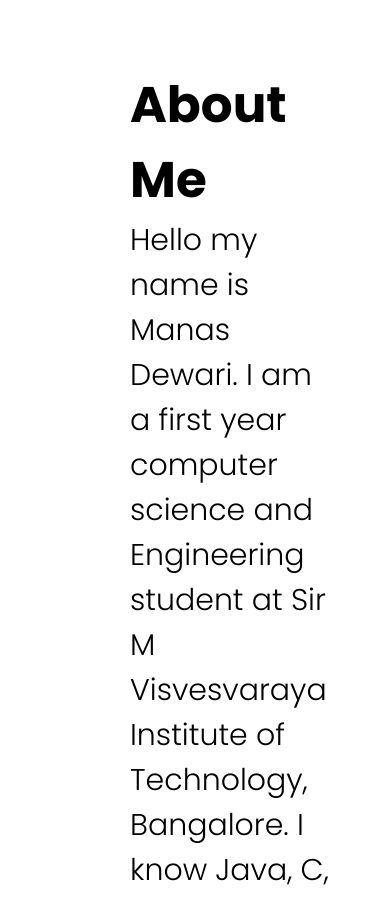
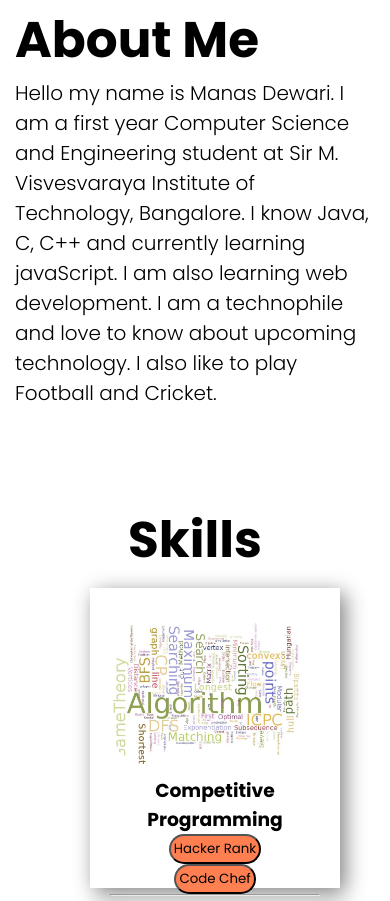
Before and after one commit to manassinghdewari/portfolio, a plain HTML site: page index.html in a window 390 px wide. Shown: the part 856-1757 px from the top of the page. Drawn offline with Linux system fonts and the light colour scheme.

Commit message:
modified paragraph padding and margins

```diff
--- a/index.html
+++ b/index.html
@@ -41,7 +41,7 @@
             <!---for images like for github twitter type example twitter svg and paste code here-->
             <!---we have fill="#ffffff" for filling white color in svg-->
             <a target="_blank"href="https://twitter.com/login?lang=en" class="social"><svg xmlns="http://www.w3.org/2000/svg" fill="#ffffff" width="50" height="50" viewBox="0 0 24 24"><path d="M24 4.557c-.883.392-1.832.656-2.828.775 1.017-.609 1.798-1.574 2.165-2.724-.951.564-2.005.974-3.127 1.195-.897-.957-2.178-1.555-3.594-1.555-3.179 0-5.515 2.966-4.797 6.045-4.091-.205-7.719-2.165-10.148-5.144-1.29 2.213-.669 5.108 1.523 6.574-.806-.026-1.566-.247-2.229-.616-.054 2.281 1.581 4.415 3.949 4.89-.693.188-1.452.232-2.224.084.626 1.956 2.444 3.379 4.6 3.419-2.07 1.623-4.678 2.348-7.29 2.04 2.179 1.397 4.768 2.212 7.548 2.212 9.142 0 14.307-7.721 13.995-14.646.962-.695 1.797-1.562 2.457-2.549z"/></svg></a>
-            <a target="_blank" href="https://www.linkedin.com/login"class="social"><svg xmlns="http://www.w3.org/2000/svg" fill="#ffffff" width="50" height="50" viewBox="0 0 24 24"><path d="M19 0h-14c-2.761 0-5 2.239-5 5v14c0 2.761 2.239 5 5 5h14c2.762 0 5-2.239 5-5v-14c0-2.761-2.238-5-5-5zm-11 19h-3v-11h3v11zm-1.5-12.268c-.966 0-1.75-.79-1.75-1.764s.784-1.764 1.75-1.764 1.75.79 1.75 1.764-.783 1.764-1.75 1.764zm13.5 12.268h-3v-5.604c0-3.368-4-3.113-4 0v5.604h-3v-11h3v1.765c1.396-2.586 7-2.777 7 2.476v6.759z"/></svg></a>
+            <a target="_blank" href="https://in.linkedin.com/in/manas-dewari-2717441a9?trk=public_profile_browsemap_profile-result-card_result-card_full-click"class="social"><svg xmlns="http://www.w3.org/2000/svg" fill="#ffffff" width="50" height="50" viewBox="0 0 24 24"><path d="M19 0h-14c-2.761 0-5 2.239-5 5v14c0 2.761 2.239 5 5 5h14c2.762 0 5-2.239 5-5v-14c0-2.761-2.238-5-5-5zm-11 19h-3v-11h3v11zm-1.5-12.268c-.966 0-1.75-.79-1.75-1.764s.784-1.764 1.75-1.764 1.75.79 1.75 1.764-.783 1.764-1.75 1.764zm13.5 12.268h-3v-5.604c0-3.368-4-3.113-4 0v5.604h-3v-11h3v1.765c1.396-2.586 7-2.777 7 2.476v6.759z"/></svg></a>
             <a target="_blank" href="https://github.com/manassinghdewari" class="social"><svg xmlns="http://www.w3.org/2000/svg" fill="#ffffff" width="50" height="50" viewBox="0 0 24 24"><path d="M12 0c-6.626 0-12 5.373-12 12 0 5.302 3.438 9.8 8.207 11.387.599.111.793-.261.793-.577v-2.234c-3.338.726-4.033-1.416-4.033-1.416-.546-1.387-1.333-1.756-1.333-1.756-1.089-.745.083-.729.083-.729 1.205.084 1.839 1.237 1.839 1.237 1.07 1.834 2.807 1.304 3.492.997.107-.775.418-1.305.762-1.604-2.665-.305-5.467-1.334-5.467-5.931 0-1.311.469-2.381 1.236-3.221-.124-.303-.535-1.524.117-3.176 0 0 1.008-.322 3.301 1.23.957-.266 1.983-.399 3.003-.404 1.02.005 2.047.138 3.006.404 2.291-1.552 3.297-1.23 3.297-1.23.653 1.653.242 2.874.118 3.176.77.84 1.235 1.911 1.235 3.221 0 4.609-2.807 5.624-5.479 5.921.43.372.823 1.102.823 2.222v3.293c0 .319.192.694.801.576 4.765-1.589 8.199-6.086 8.199-11.386 0-6.627-5.373-12-12-12z"/></svg></a>
             <a target="_blank" href="https://instagram.com/manassinghdewari" class="social"><svg xmlns="http://www.w3.org/2000/svg" fill="#ffffff" width="50" height="50" viewBox="0 0 24 24"><path d="M12 2.163c3.204 0 3.584.012 4.85.07 3.252.148 4.771 1.691 4.919 4.919.058 1.265.069 1.645.069 4.849 0 3.205-.012 3.584-.069 4.849-.149 3.225-1.664 4.771-4.919 4.919-1.266.058-1.644.07-4.85.07-3.204 0-3.584-.012-4.849-.07-3.26-.149-4.771-1.699-4.919-4.92-.058-1.265-.07-1.644-.07-4.849 0-3.204.013-3.583.07-4.849.149-3.227 1.664-4.771 4.919-4.919 1.266-.057 1.645-.069 4.849-.069zm0-2.163c-3.259 0-3.667.014-4.947.072-4.358.2-6.78 2.618-6.98 6.98-.059 1.281-.073 1.689-.073 4.948 0 3.259.014 3.668.072 4.948.2 4.358 2.618 6.78 6.98 6.98 1.281.058 1.689.072 4.948.072 3.259 0 3.668-.014 4.948-.072 4.354-.2 6.782-2.618 6.979-6.98.059-1.28.073-1.689.073-4.948 0-3.259-.014-3.667-.072-4.947-.196-4.354-2.617-6.78-6.979-6.98-1.281-.059-1.69-.073-4.949-.073zm0 5.838c-3.403 0-6.162 2.759-6.162 6.162s2.759 6.163 6.162 6.163 6.162-2.759 6.162-6.163c0-3.403-2.759-6.162-6.162-6.162zm0 10.162c-2.209 0-4-1.79-4-4 0-2.209 1.791-4 4-4s4 1.791 4 4c0 2.21-1.791 4-4 4zm6.406-11.845c-.796 0-1.441.645-1.441 1.44s.645 1.44 1.441 1.44c.795 0 1.439-.645 1.439-1.44s-.644-1.44-1.439-1.44z"/></svg></a>
         </div>
@@ -52,7 +52,7 @@
 
         <div class="information">
             <h2>About Me</h2>
-            <p>Hello my name is Manas Dewari. I am a first year computer science and Engineering student at Sir M Visvesvaraya Institute of Technology, Bangalore. I know Java, C, C++ and currently learning javaScript. I am also learn web development. I am a technophile and love to know about upcoming technology. I also like to play football, cricket.</p>
+            <p>Hello my name is Manas Dewari. I am a first year Computer Science and Engineering student at Sir M. Visvesvaraya Institute of Technology, Bangalore. I know Java, C, C++ and currently learning javaScript. I am also learning web development. I am a technophile and love to know about upcoming technology. I also like to play Football and Cricket.</p>
         </div>
         <div class="headshot-container">
             <img class="headshot" src="images/pp.jpeg" alt="manas">
@@ -65,8 +65,8 @@
             <img class="project-image"src="images/Competitive-Programming.jpg" alt="project one image">
             <h3>Competitive Programming</h3>
             <p class="subtext">
-                <div><a target="_blank" class="project-link" href="https://www.hackerrank.com/mnsdewari">Hacker Rank</a></div>
-                <div><a target="_blank" class="project-link" href="https://www.codechef.com/users/thisismanas143">Code Chef</a></div>
+                <div><a target="_blank" class="project-link" href="https://www.hackerrank.com/mnsdewari"><button>Hacker Rank</button></a></div>
+                <div><a target="_blank" class="project-link" href="https://www.codechef.com/users/thisismanas143"><button>Code Chef</button></a></div>
 
             </p>
             <hr/>
@@ -77,7 +77,7 @@
             <p class="subtext">This is my first project .I enjoyed making this project and i explored many new skills.
             </p>
             <hr/>
-            <p class="subtext"><a target="_blank" class="project-link" href="https://github.com/manassinghdewari/portfolio">View here</a></p>
+            <p class="subtext"><a target="_blank" class="project-link" href="https://github.com/manassinghdewari/portfolio"><button>View here</button></a></p>
         </div>
         <div class="project-card">
             <img class="project-image "src="images/istockphoto-1295900106-170667a.jpg" alt="project one image">
--- a/style.css
+++ b/style.css
@@ -186,12 +186,28 @@
 .big-menu{
     margin-top:20px;
 }
-
+button{
+    border-radius:50px;
+    background-color:coral;
+    padding:3px;
+}
+button:hover{
+    background-color:darkorange;
+}
 
 
 @media only screen and (max-width:1000px)
 {
-
+    .sub-section{
+        margin: 5px;
+        padding:10px;
+    }
+    .information>p
+    {
+        font-size:20px;
+        padding:0;
+        text-align: left;
+    }
     .input
     {
     align-items: center;
@@ -212,6 +228,9 @@
     }
    h1{
         font-size: 55px;
+    }
+    p{
+
     }
     .hero-text
     {
```
